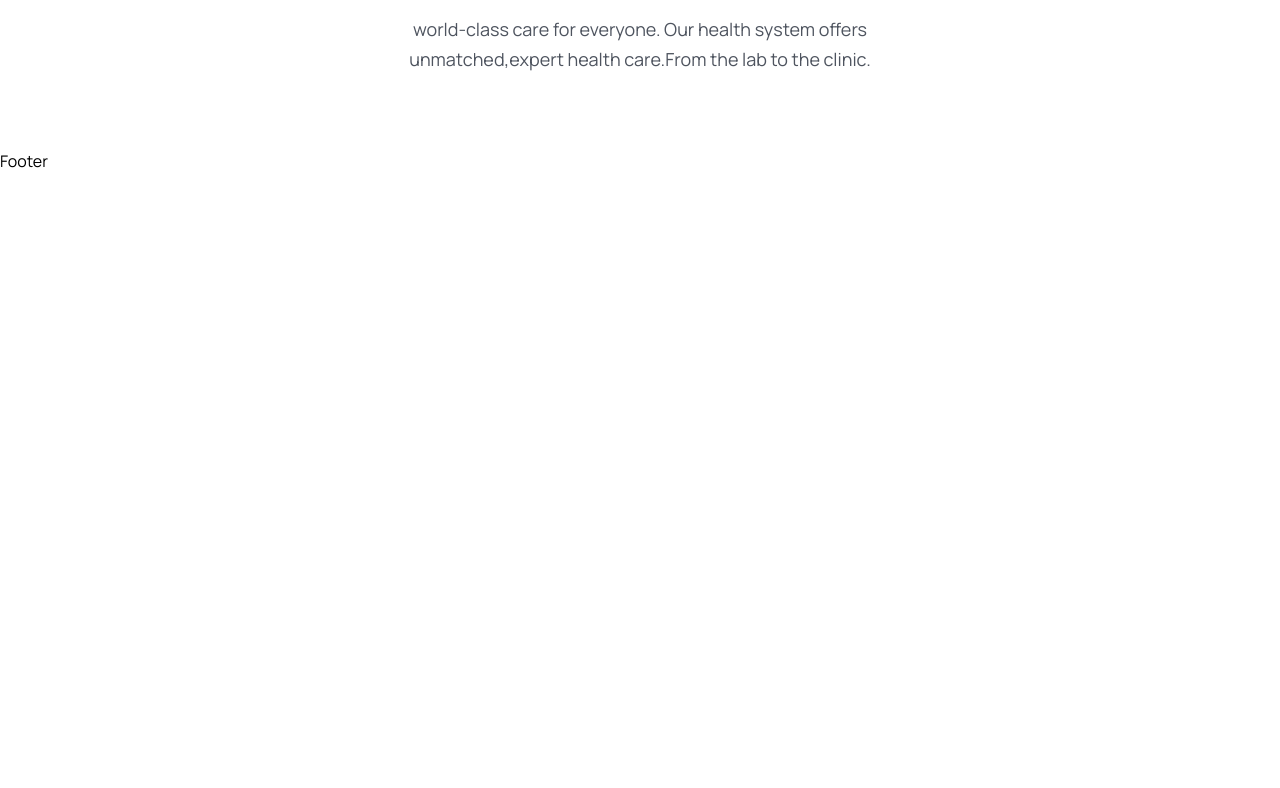
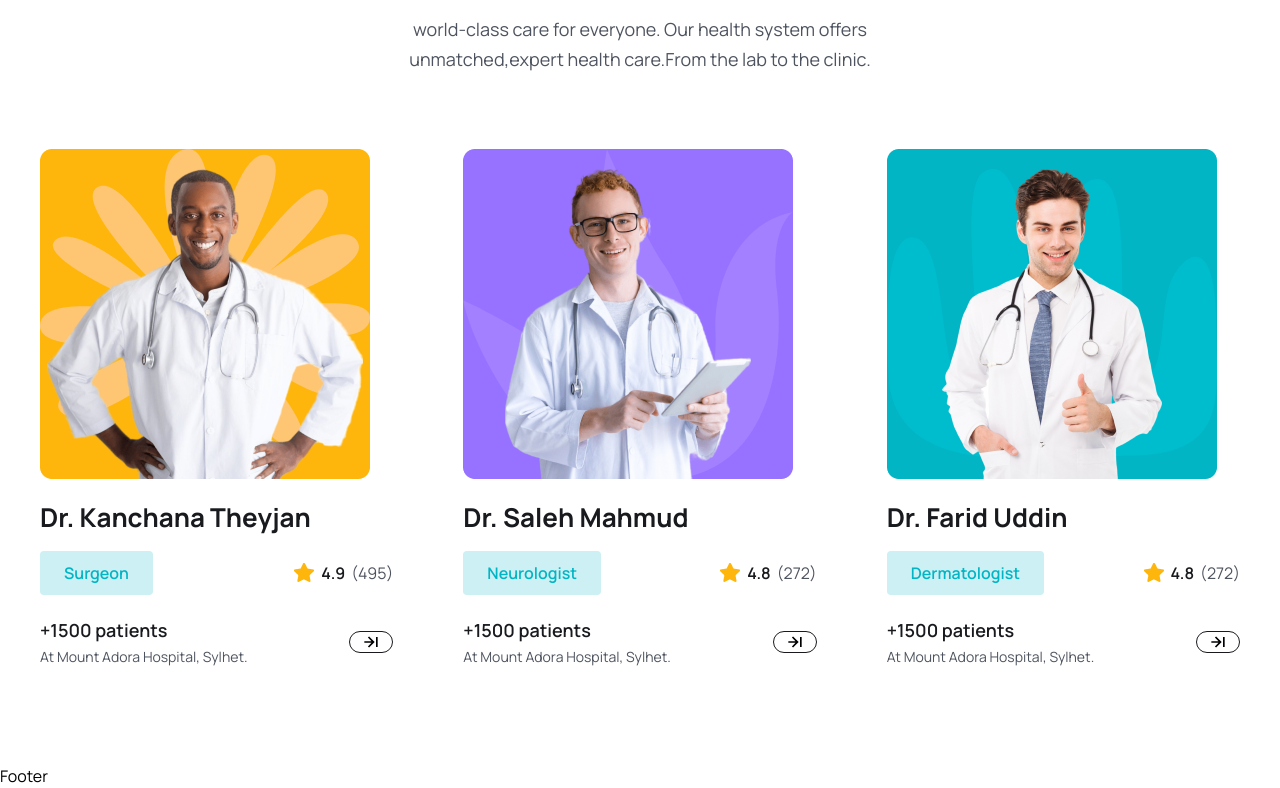
Before and after one commit to THIS4LA/doctor-appoinment-booking-app, a React (Vite) app in the folder frontEnd/: page / in a window 1280 px wide. Shown: the part 4271-5059 px from the top of the page. Before the commit the page ends 4444 px from the top, so only its background shows below. Built offline with nearby package versions, Linux system fonts and the light colour scheme.

Commit message:
doctor list& card completed

```diff
--- a/frontEnd/src/assets/data/doctors.js
+++ b/frontEnd/src/assets/data/doctors.js
@@ -5,10 +5,10 @@
 export const doctors = [
   {
     id: "01",
-    name: "Dr. Alfaz Ahmed",
-    specialty: "Surgeon",
-    avgRating: 4.8,
-    totalRating: 272,
+    name: "Dr. Kanchana Theyjan",
+    specialization: "Surgeon",
+    avgRating: 4.9,
+    totalRating: 495,
     photo: doctorImg01,
     totalPatients: 1500,
     hospital: "Mount Adora Hospital, Sylhet.",
@@ -16,7 +16,7 @@
   {
     id: "02",
     name: "Dr. Saleh Mahmud",
-    specialty: "Neurologist",
+    specialization: "Neurologist",
     avgRating: 4.8,
     totalRating: 272,
     photo: doctorImg02,
@@ -26,7 +26,7 @@
   {
     id: "03",
     name: "Dr. Farid Uddin",
-    specialty: "Dermatologist",
+    specialization: "Dermatologist",
     avgRating: 4.8,
     totalRating: 272,
     photo: doctorImg03,
--- /dev/null
+++ b/frontEnd/src/components/Doctors/DoctorCard.jsx
@@ -0,0 +1,72 @@
+import React from 'react'
+import starIcon from '../../assets/images/Star.png';
+import { BiArrowToRight } from "react-icons/bi";
+import { Link } from 'react-router-dom';
+
+const DoctorCard = ({ doctor }) => {
+
+    const {
+        name,
+        avgRating,
+        totalRating,
+        photo,
+        specialization,
+        totalPatients,
+        hospital,
+    } = doctor;
+
+
+  return (
+    <div className='p-3 lg:p-5'>
+      <div>
+        <img
+          src={photo}
+          alt="doctorCardPhoto"
+          className=""
+        />
+      </div>
+
+      <h2 className='text-[18px] leading-[30px] lg:text-[26px] lg:leading-9 text-headingColor font-[700]
+      mt-3 lg:mt-5'>
+        {name}
+      </h2>
+
+      <div className='mt-2 lg:mt-4 flex items-center justify-between'>
+        <span className='bg-[#CCF0F3] text-irisBlueColor py-1 px-2 lg:py-2 lg:px-6 text-[12px] leading-4
+        lg:text-[16px] lg:leading-7 font-semibold rounded'>
+            {specialization}
+        </span>
+
+        <div className='flex items-center gap-[6px]'>
+            <span className='flex items-center gap-[6px] text-[14px] leading-6 lg:text-[16px] lg:leading-7
+            font-semibold text-headingColor'>
+                <img src={starIcon} alt='starIcon' />
+                {avgRating}
+            </span>
+            <span className='text-[14px] leading-6 lg:text-[16px] lg:leading-7 font-[400] text-textColor'>
+                ({totalRating})
+            </span>
+        </div>
+      </div>
+
+      <div className='mt-[18px] lg:mt-5 flex items-center justify-between'>
+        <div>
+            <h3 className='text-[16px] leading-7 lg:text-[18px] lg:leading-[30px] font-semibold text-headingColor'>
+                +{totalPatients} patients
+            </h3>
+            <p className='text-[14px] leading-6 font-[400] text-textColor'>
+                At {hospital}
+            </p>
+        </div>
+        <Link
+        to='/doctors'
+        className='w-[44px] rounded-full border border-solid border-[#181A1E] flex items-center
+        justify-center group hover:bg-primaryColor hover:border-none'>
+            <BiArrowToRight className='group-hover:text-white w-5 h-5' />
+        </Link>
+      </div>
+    </div>
+  )
+}
+
+export default DoctorCard
--- /dev/null
+++ b/frontEnd/src/components/Doctors/DoctorList.jsx
@@ -0,0 +1,14 @@
+import { doctors } from '../../assets/data/doctors';
+import DoctorCard from './DoctorCard';
+
+const DoctorList = () => {
+  return (
+    <div className='grid grid-cols-1 sm:grid-cols-2 md:grid-cols-3 gap-5 lg:gap-[30px] mt-[30px] lg:mt-[55px]'>
+        {doctors.map(doctor => (
+            <DoctorCard key={doctor.id} doctor={doctor} />
+        ))}
+    </div>
+  )
+}
+
+export default DoctorList
--- a/frontEnd/src/pages/Home.jsx
+++ b/frontEnd/src/pages/Home.jsx
@@ -1,6 +1,7 @@
 import React from "react";
 import About from "./../components/About/About";
 import ServiceList from "../components/Services/ServiceList";
+import DoctorList from "../components/Doctors/DoctorList";
 
 import heroImg01 from "../assets/images/hero-img01.png";
 import heroImg02 from "../assets/images/hero-img02.png";
@@ -14,6 +15,7 @@
 import { Link } from "react-router-dom";
 
 import { BiArrowToRight } from "react-icons/bi";
+
 
 const Home = () => {
   return (
@@ -253,6 +255,7 @@
               unmatched,expert health care.From the lab to the clinic.
             </p>
           </div>
+          <DoctorList />
         </div>
       </section>
       {/* ===========our great doctors end========== */}
```
